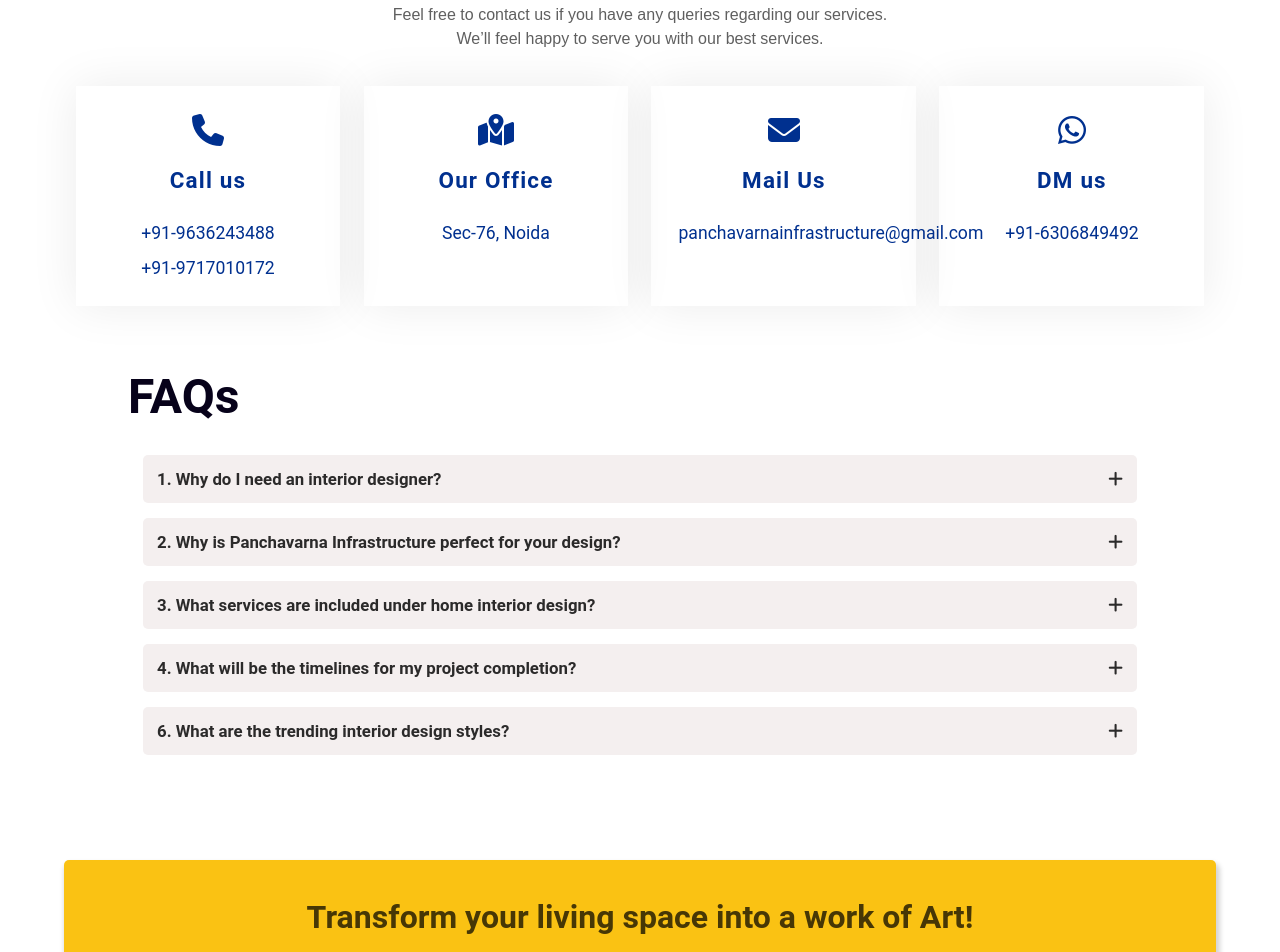
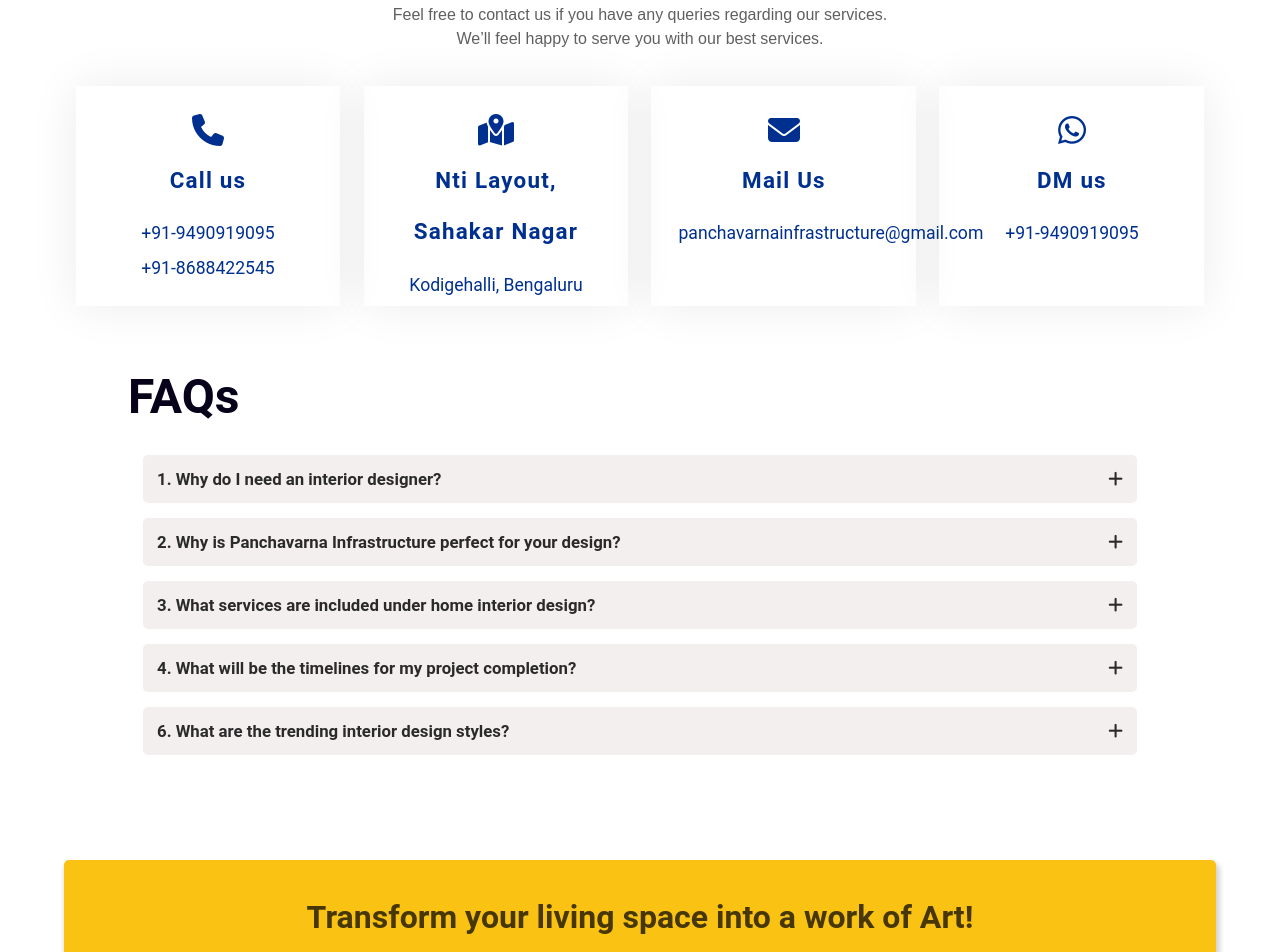
Before and after one commit to yashoda-krishna/Panchavarna-Infrastructure.github.io, a website: page contact/index.html in a window 1280 px wide. Shown: the part 1059-2011 px from the top of the page. Drawn offline with nearby package versions, Linux system fonts and the light colour scheme.

Commit message:
Update index.html

```diff
--- a/contact/index.html
+++ b/contact/index.html
@@ -203,8 +203,8 @@
                 </div>
                 <div class="getintouch-card-content">
                     <h3>Call us</h3>
-                    <p><a style="color:#00308F" href="tel:+919636243488">+91-9636243488</a></p>
-                    <p><a style="color:#00308F" href="tel:+919717010172">+91-9717010172</a></p>
+                    <p><a style="color:#00308F" href="tel:+919490919095">+91-9490919095</a></p>
+                    <p><a style="color:#00308F" href="tel:+918688422545">+91-8688422545</a></p>
                 </div>
             </div>
             <div class="getintouch-contact-cards" onclick="window.open('https://www.google.com/maps/dir/Current+Location/Sec-76+Noida', '_blank')" data-aos="fade-up" data-aos-easing="ease" data-aos-duration="1000">
@@ -212,8 +212,8 @@
                     <i class="fa-solid fa-map-location-dot fa-2xl"></i>
                 </div>
                 <div class="getintouch-card-content ">
-                    <h3>Our Office</h3>
-                    <p>Sec-76, Noida</p>
+                    <h3>Nti Layout, Sahakar Nagar</h3>
+                    <p>Kodigehalli, Bengaluru</p>
                 </div>
 
 
@@ -227,13 +227,13 @@
                     <p>panchavarnainfrastructure@gmail.com</p>
                 </div>
             </div>
-            <div class="getintouch-contact-cards" onclick="window.open('https://api.whatsapp.com/send?phone=+916306849492&text=Hello%20there!', '_blank')" data-aos="fade-up" data-aos-easing="ease" data-aos-duration="1600">
+            <div class="getintouch-contact-cards" onclick="window.open('https://api.whatsapp.com/send?phone=+919490919095&text=Hello%20there!', '_blank')" data-aos="fade-up" data-aos-easing="ease" data-aos-duration="1600">
                 <div class="getintouch-icon">
                     <i class="fab fa-whatsapp fa-2xl"></i>
                 </div>
                 <div class="getintouch-card-content">
                     <h3>DM us</h3>
-                    <p>+91-6306849492</p>
+                    <p>+91-9490919095</p>
                 </div>
             </div>
         </div>
```
